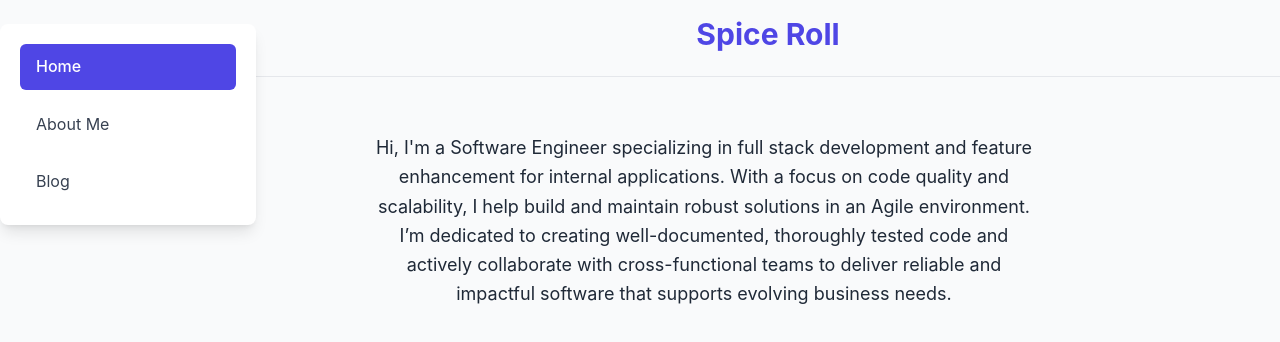
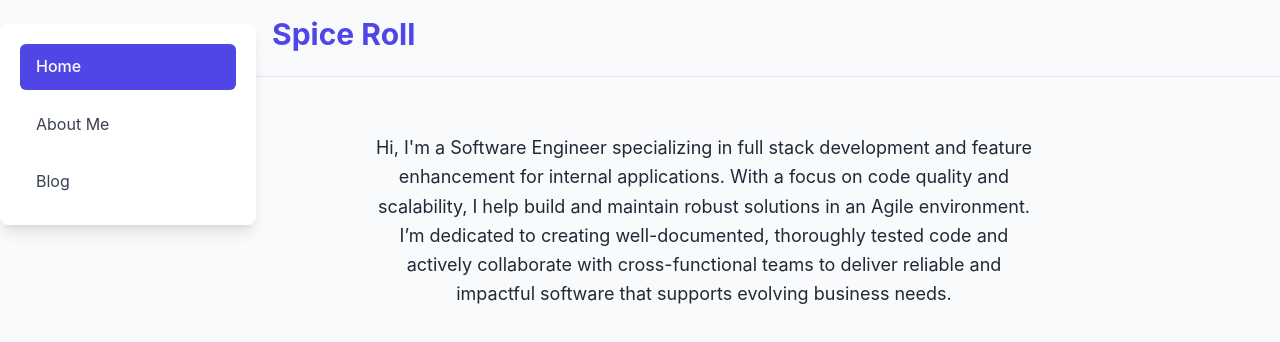
Before and after one commit to bwSpiceBall/spiceRoll, a React (Vite) app: page / in a window 1280 px wide. Shown: the top 342 px of the page. Built offline with nearby package versions, Linux system fonts and the light colour scheme.

Commit message:
fix: update artifact action version and improve header layout

```diff
--- a/src/components/Header.tsx
+++ b/src/components/Header.tsx
@@ -28,9 +28,11 @@ const Header: FC<HeaderProps> = ({ isMobile = false, toggleMobileMenu }) => {
                         </button>
                     </>
                 ) : (
-                    <h1 className="w-full text-center text-3xl font-bold text-navy">
-                        Spice Roll
-                    </h1>
+                    <div className="flex w-full items-center justify-start pl-4">
+                        <h1 className="text-3xl font-bold text-navy">
+                            Spice Roll
+                        </h1>
+                    </div>
                 )}
             </div>
         </header>
```
